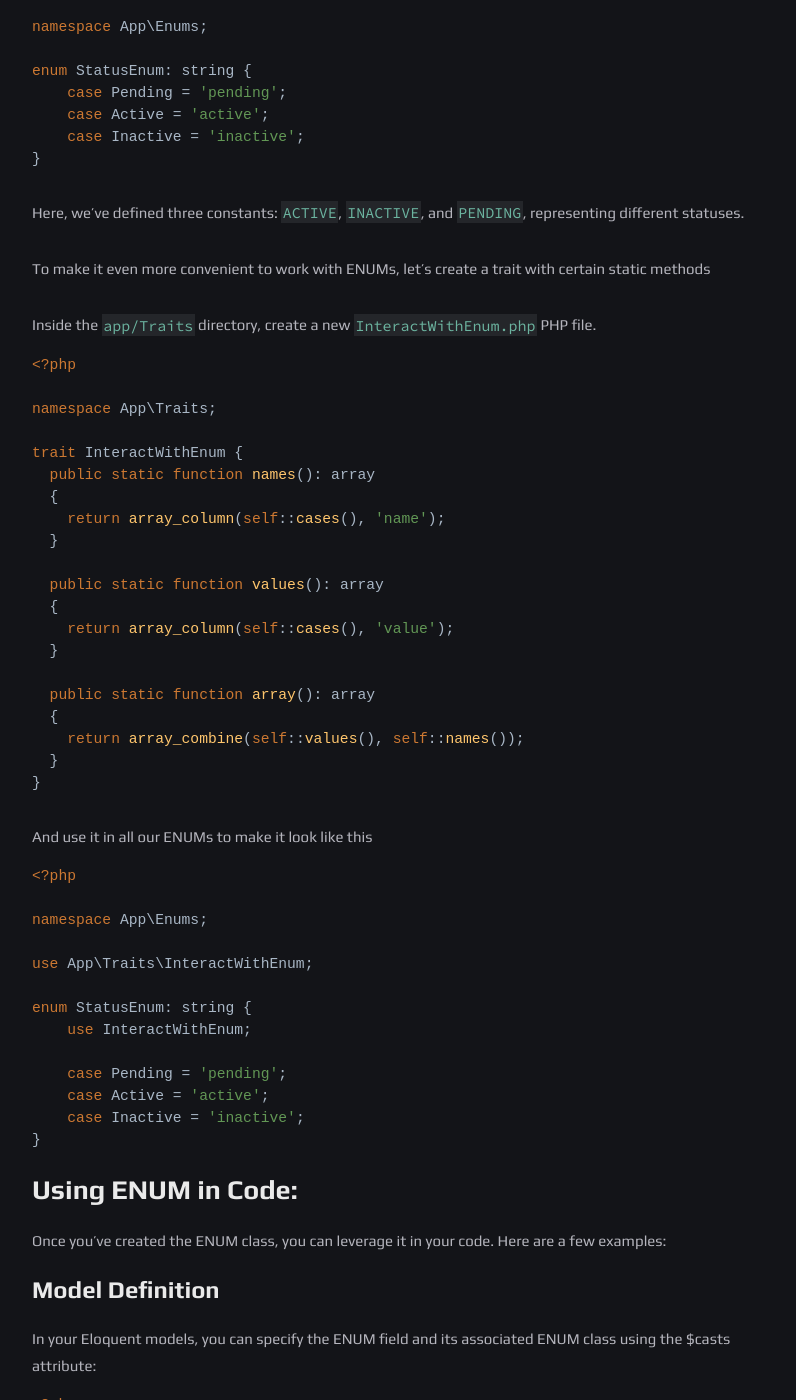
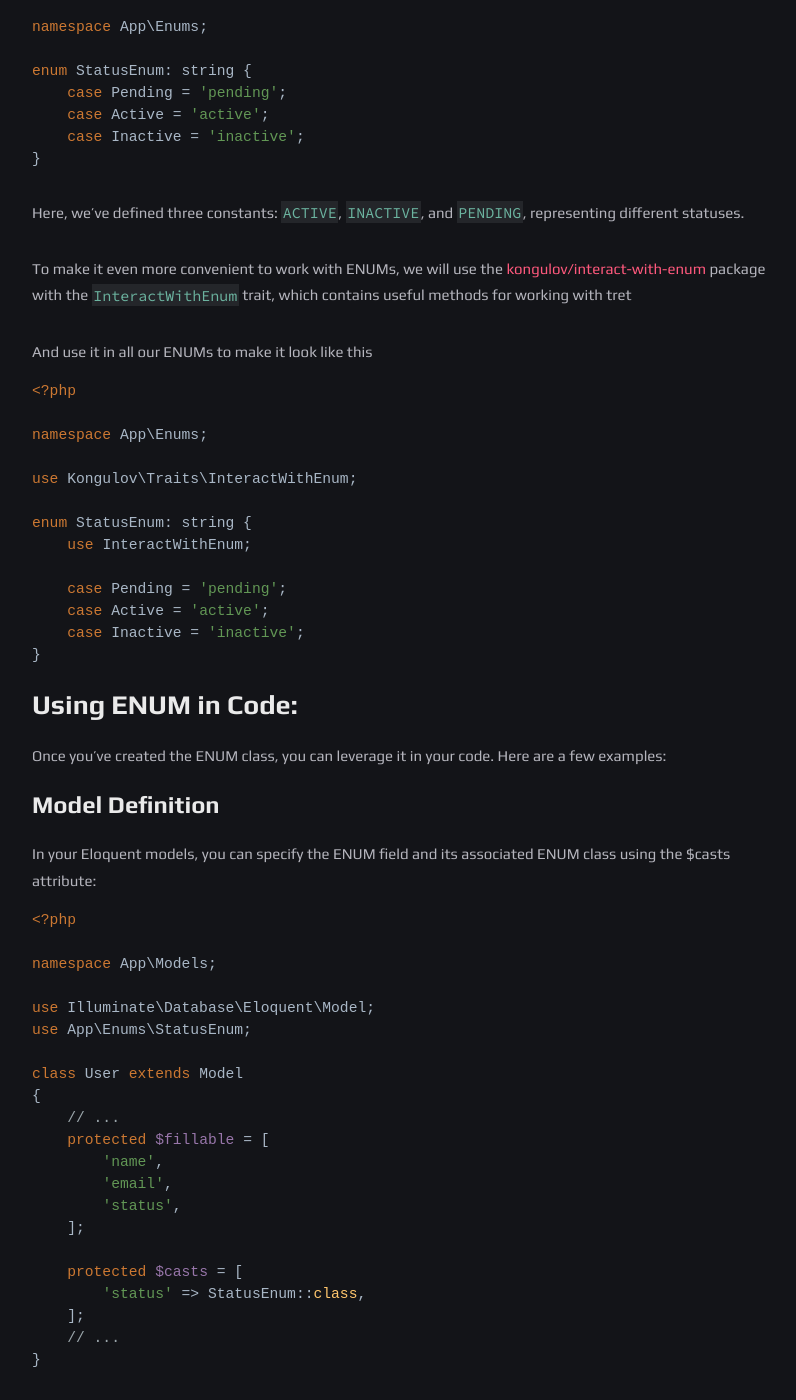
Before and after one commit to kongulov/kongulov.dev, a Jekyll site: the page built from _posts/2023-06-28-simplifying-data-structures-with-enum-in-laravel.md, in a window 1280 px wide and 1400 px high, scrolled down 563 px. Shown: the whole window, without its empty margins (239-1035 px from the left). Built offline with Jekyll 4.4.1, drawn with Linux system fonts in a browser that asks for light colours.

Commit message:
[new post] Simplifying data structures with ENUM in Laravel

````diff
--- a/_posts/2023-06-28-simplifying-data-structures-with-enum-in-laravel.md
+++ b/_posts/2023-06-28-simplifying-data-structures-with-enum-in-laravel.md
@@ -37,32 +37,7 @@ enum StatusEnum: string {
 
 Here, we've defined three constants: `ACTIVE`, `INACTIVE`, and `PENDING`, representing different statuses.
 
-To make it even more convenient to work with ENUMs, let's create a trait with certain static methods
-
-Inside the `app/Traits` directory, create a new `InteractWithEnum.php` PHP file.
-
-```php
-<?php
-
-namespace App\Traits;
-
-trait InteractWithEnum {
-  public static function names(): array
-  {
-    return array_column(self::cases(), 'name');
-  }
-
-  public static function values(): array
-  {
-    return array_column(self::cases(), 'value');
-  }
-
-  public static function array(): array
-  {
-    return array_combine(self::values(), self::names());
-  }
-}
-```
+To make it even more convenient to work with ENUMs, we will use the <a href="https://github.com/kongulov/interact-with-enum" ratget="_blank">kongulov/interact-with-enum</a> package with the `InteractWithEnum` trait, which contains useful methods for working with tret
 
 And use it in all our ENUMs to make it look like this
 
@@ -71,7 +46,7 @@ And use it in all our ENUMs to make it look like this
 
 namespace App\Enums;
 
-use App\Traits\InteractWithEnum;
+use Kongulov\Traits\InteractWithEnum;
 
 enum StatusEnum: string {
     use InteractWithEnum;
````
